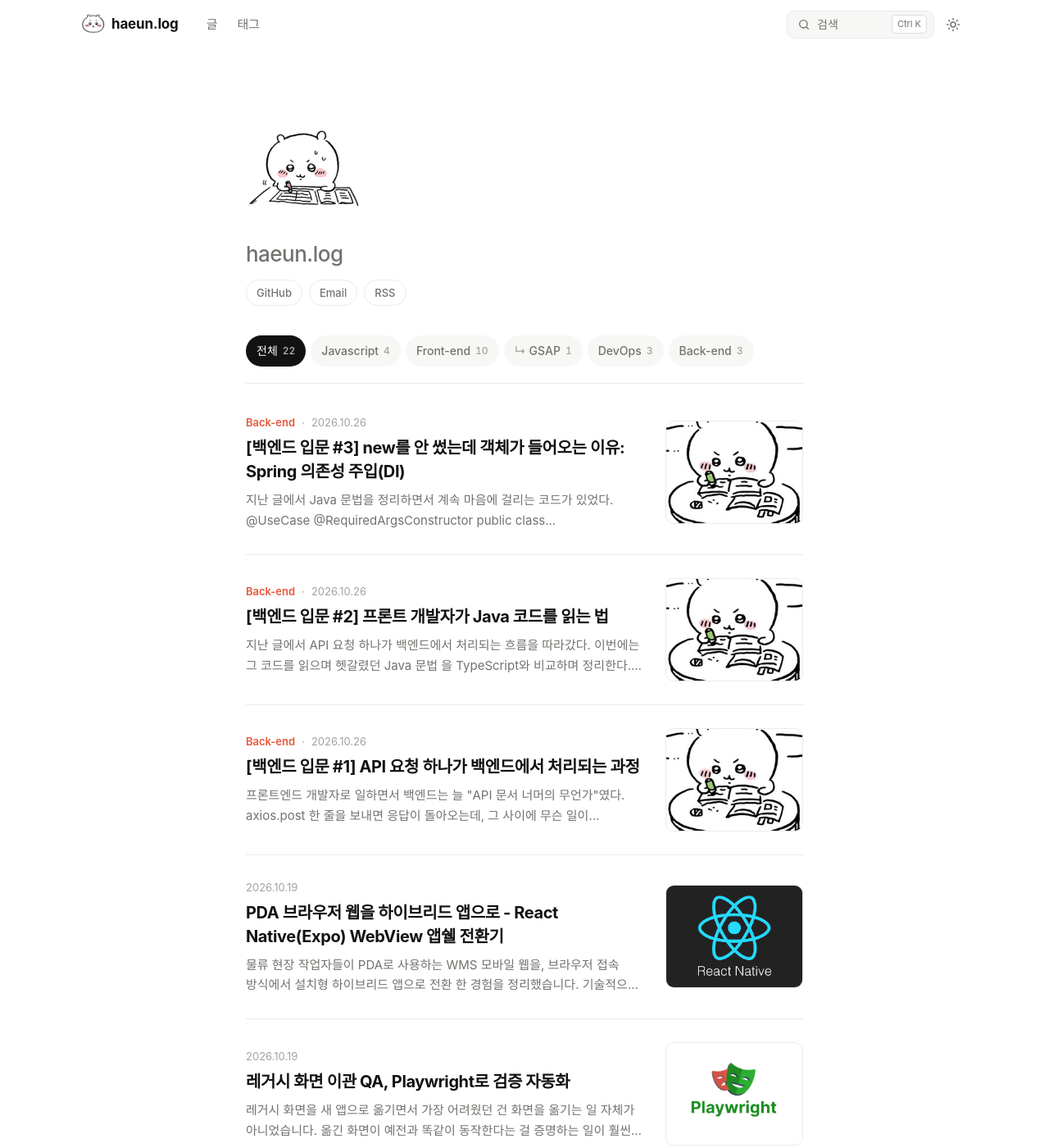
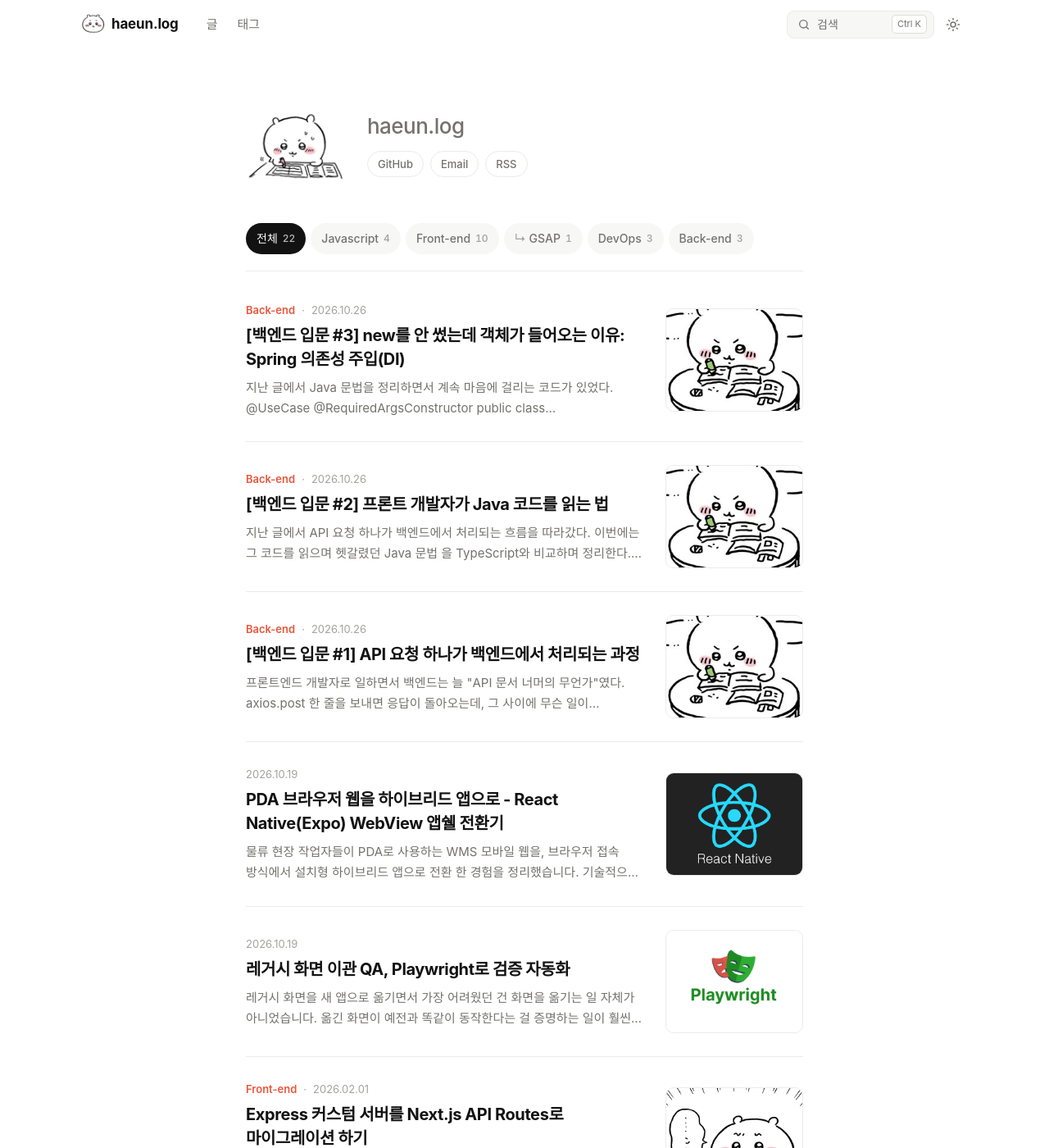
Before and after one commit to OHaEuN/OHaEuN, a Jekyll site: the page built from index.html, in a window 1280 px wide and 1400 px high. Shown: the whole window at 82% size. Built offline with Jekyll 4.4.1, drawn with Linux system fonts in a browser that asks for light colours; nearby versions of some CDN libraries; some web fonts are replaced.

Commit message:
Lay out home hero horizontally

```diff
--- a/_layouts/home.html
+++ b/_layouts/home.html
@@ -4,14 +4,16 @@ layout: default
 <section class="hero">
   {%- assign hero_file = site.static_files | where: "path", site.hero_image | first %}
   {%- if hero_file %}
-  <img class="hero-image" src="{{ site.hero_image | relative_url }}" alt="" width="140" height="140">
+  <img class="hero-image" src="{{ site.hero_image | relative_url }}" alt="" width="120" height="120">
   {%- endif %}
+  <div class="hero-body">
     <h1 class="hero-title">{{ site.intro_title }}</h1>
     <p class="hero-links">
       <a href="https://github.com/{{ site.github_username }}" target="_blank" rel="noopener">GitHub</a>
       <a href="mailto:{{ site.email }}">Email</a>
       <a href="{{ '/rss.xml' | relative_url }}">RSS</a>
     </p>
+  </div>
 </section>
 
 <section class="container">
--- a/assets/css/blog.css
+++ b/assets/css/blog.css
@@ -135,9 +135,10 @@ body:not(.layout-post) .progress { display: none; }
 .site-footer-links a:hover { color: var(--text-strong); }
 
 /* ── Home hero ──────────────────────────────────────────────────── */
-.hero { max-width: var(--content-w); margin: 0 auto; padding: 72px 20px 36px; }
-.hero-image { display: block; width: 140px; height: 140px; object-fit: contain; margin-bottom: 20px; border-radius: 20px; }
-.hero-title { margin: 0 0 14px; font-size: 26px; line-height: 1.35; font-weight: 500; letter-spacing: -.02em; color: var(--text-muted); }
+.hero { max-width: var(--content-w); margin: 0 auto; padding: 56px 20px 36px; display: flex; align-items: center; gap: 28px; }
+.hero-image { flex: none; display: block; width: 120px; height: 120px; object-fit: contain; }
+.hero-body { min-width: 0; }
+.hero-title { margin: 0 0 12px; font-size: 26px; line-height: 1.35; font-weight: 500; letter-spacing: -.02em; color: var(--text-muted); }
 .hero-text { margin: 0 0 16px; font-size: 17px; color: var(--text-muted); }
 .hero-links { display: flex; gap: 8px; margin: 0; flex-wrap: wrap; }
 .hero-links a {
@@ -482,8 +483,8 @@ body:not(.layout-post) .progress { display: none; }
   .search-trigger { min-width: 0; padding: 0 10px; border: 0; background: transparent; }
   .search-trigger-label, .search-trigger kbd { display: none; }
   .container, .post-layout, .hero { padding-left: 16px; padding-right: 16px; }
-  .hero { padding-top: 48px; }
-  .hero-image { width: 112px; height: 112px; }
+  .hero { padding-top: 36px; gap: 18px; }
+  .hero-image { width: 88px; height: 88px; }
   .hero-title { font-size: 22px; }
   .chips { flex-wrap: nowrap; overflow-x: auto; margin: 0 -16px 8px; padding: 0 16px 16px; scrollbar-width: none; }
   .chips::-webkit-scrollbar { display: none; }
```
Lines whose indentation alone changed are shown as unchanged.
